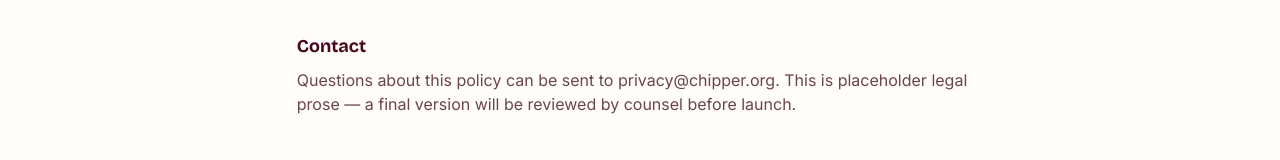
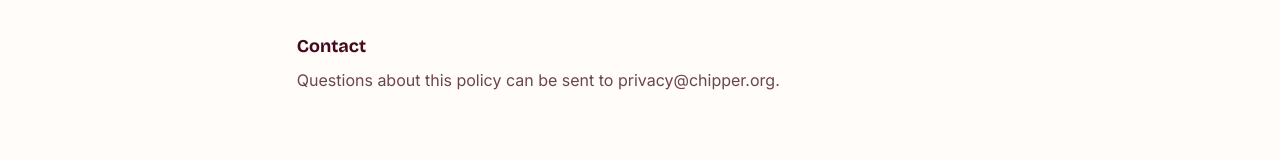
Before and after one commit to teqdeft/chipper, a React (Vite) app in the folder frontend/: page /privacy in a window 1280 px wide. Shown: the part 792-952 px from the top of the page. Built offline with nearby package versions, Linux system fonts and the light colour scheme; no server answers.

Commit message:
edit privacy policy

```diff
--- a/frontend/src/pages/public/PrivacyPage.tsx
+++ b/frontend/src/pages/public/PrivacyPage.tsx
@@ -20,7 +20,7 @@ const sections = [
   },
   {
     title: 'Contact',
-    body: 'Questions about this policy can be sent to privacy@chipper.org. This is placeholder legal prose — a final version will be reviewed by counsel before launch.',
+    body: 'Questions about this policy can be sent to privacy@chipper.org.',
   },
 ] as const;
 
```
